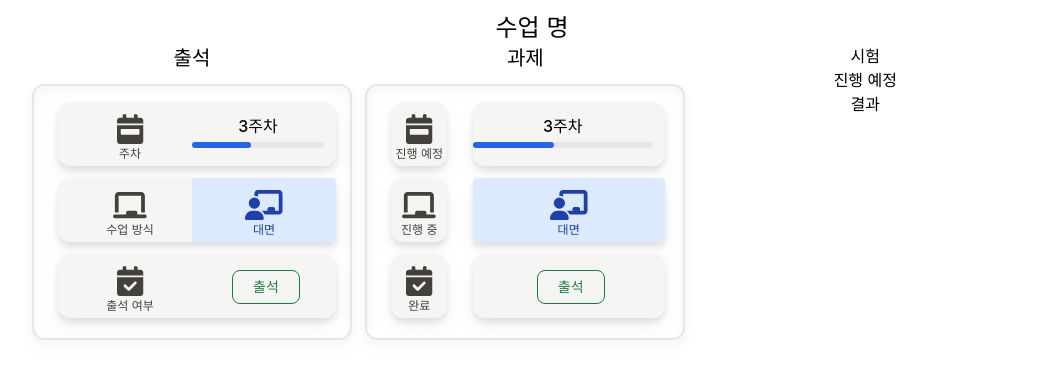
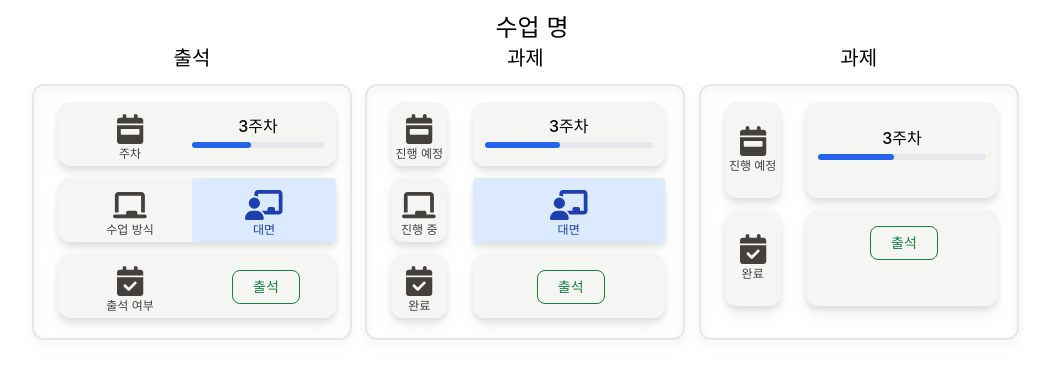
Before and after one commit to devdubu/Hanbat_univ_-senier_project, a React (Create React App) app: page /classroom/home in a window 1280 px wide. Shown: the top 378 px of the page, without its empty margins (108-1158 px from the left). Built offline with nearby package versions, Linux system fonts and the light colour scheme.

Commit message:
classroom/home 진행중

```diff
--- a/src/Component/Student/ClassroomHome.js
+++ b/src/Component/Student/ClassroomHome.js
@@ -65,7 +65,7 @@ export default function ClassroomHome() {
                                     </div>
                                 </div>
                                 <div className="w-36 h-56 mr-3 mt-1">
-                                    <div className="pt-3 pr-3 h-16 m-auto w-50 bg-stone-100 rounded-r-xl">
+                                    <div className="pt-3  pr-3 h-16 m-auto w-50 bg-stone-100 rounded-r-xl">
                                         <div className="mb-1 text-base font-medium dark:text-black">3주차</div>
                                         <div className="w-full bg-gray-200 rounded-full h-1.5 mb-4 dark:bg-gray-700">
                                             <div className="bg-blue-600 h-1.5 rounded-full dark:bg-blue-200" style={{width: '45%'}}></div>
@@ -115,7 +115,7 @@ export default function ClassroomHome() {
                                         </div>
                                     </div>
                                     <div className="w-36 h-56 mr-3 mt-1">
-                                        <div className="pt-3 pr-3 h-16 m-auto w-48 bg-stone-100 rounded-xl">
+                                        <div className="pt-3 pr-3 pl-3 h-16 m-auto w-48 bg-stone-100 rounded-xl">
                                             <div className="mb-1 text-base font-medium dark:text-black">3주차</div>
                                             <div className="w-full bg-gray-200 rounded-full h-1.5 mb-4 dark:bg-gray-700">
                                                 <div className="bg-blue-600 h-1.5 rounded-full dark:bg-blue-200" style={{width: '45%'}}></div>
@@ -143,19 +143,38 @@ export default function ClassroomHome() {
                     ********************* 시험 ************************
                     **************************************************
                     */}
-                    <div>
-                        <div>
-                            <h1>시험</h1>
-                        </div>
-                        <div>
+                    <div className="grid grid-cols-3">
+                        <div className="w-80 h-96">
                             <div>
                                 <div>
-                                    <h2>진행 예정</h2>
+                                    <p className="text-xl">과제</p>
                                 </div>
-                            </div>
-                            <div>
-                                <div>
-                                    <h2>결과</h2>
+                                <div className="rounded-xl border-2 w-80 h-720 mt-3 pt-3 grid grid-cols-3 drop-shadow-lg">
+                                    <div className="h-56 w-24 ml-6 mt-1 mb-3">
+                                        <div className="pt-6 h-24 w-14 text-stone-700 bg-stone-100 rounded-xl">
+                                            <FontAwesomeIcon className="text-3xl " icon={faCalendarWeek} />
+                                            <p className="text-xs">진행 예정</p>
+                                        </div>
+                                        <div>
+                                            <div className="pt-6 mt-3 h-24 text-stone-700 w-14 bg-stone-100 rounded-xl">
+                                                <FontAwesomeIcon className="text-3xl" icon={faCalendarCheck}/>
+                                                <p className="text-xs">완료</p>
+                                            </div>
+                                        </div>
+                                    </div>
+                                    <div className="w-36 h-56 mr-3 mt-1">
+                                        <div className="pt-6 pl-3 pr-3 h-24 m-auto w-48 bg-stone-100 rounded-xl">
+                                            <div className="mb-1 text-base font-medium dark:text-black">3주차</div>
+                                            <div className="w-full bg-gray-200 rounded-full h-1.5 mb-4 dark:bg-gray-700">
+                                                <div className="bg-blue-600 h-1.5 rounded-full dark:bg-blue-200" style={{width: '45%'}}></div>
+                                            </div>
+                                        </div>
+                                        <div className="mt-3 h-24 w-48 m-auto bg-stone-100 rounded-xl">
+                                            <button type="button" className="mt-4 ml-3 text-green-700 hover:text-white border border-green-700 hover:bg-green-800 focus:ring-4 focus:outline-none focus:ring-green-300 font-medium rounded-lg text-sm px-5 py-1.5 text-center mr-2 mb-2 dark:border-green-500 dark:text-green-500 dark:hover:text-white dark:hover:bg-green-600 dark:focus:ring-green-800">
+                                                출석
+                                            </button>
+                                        </div>
+                                    </div>
                                 </div>
                             </div>
                         </div>
```
